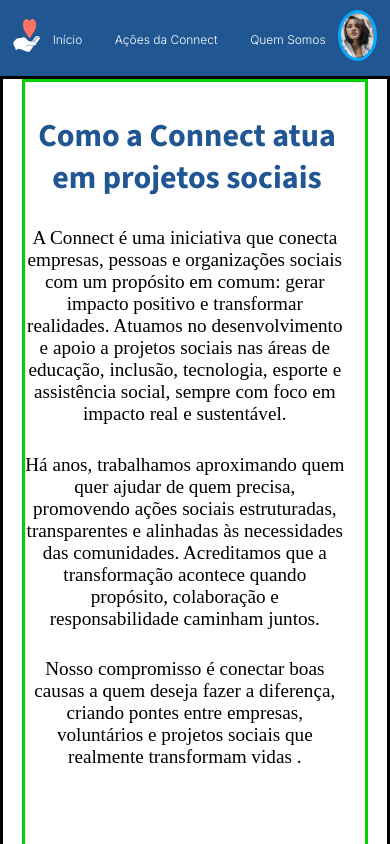
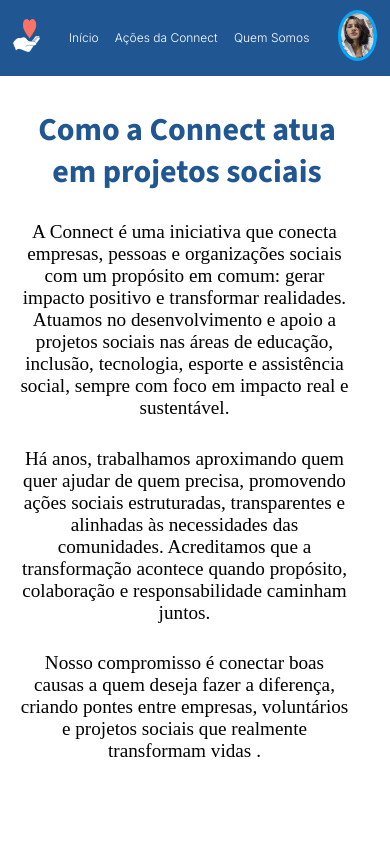
Before and after one commit to Marilia-savina/Connect, a React (Vite) app: page /QuemSomos in a window 390 px wide. Shown: the top 844 px of the page. Built offline with nearby package versions, Linux system fonts and the light colour scheme; a web font is replaced by a local one.

Commit message:
ajustes mobile

```diff
--- a/src/Components/AcoesDaConnect/acoes.module.scss
+++ b/src/Components/AcoesDaConnect/acoes.module.scss
@@ -4,7 +4,7 @@
          display: flex;
          flex-direction: column;
          align-items: center;
-        margin-left: 3rem;
+         margin-left: 3rem;
 
 
          .caixatextos {
@@ -20,7 +20,7 @@
                  font-size: 3rem;
                  font-family: var(--font-source);
                  margin-bottom: 1rem;
-                height:10vh;
+                 height: 10vh;
              }
 
              .p {
@@ -91,7 +91,7 @@
 
              display: flex;
              // flex-direction: column;
-            margin: auto;
+             margin: auto;
 
              .caixatextos {
                  // border: solid green;
@@ -110,11 +110,13 @@
                  }
 
                  .p {
-                    // border: solid red;
+
+                     //border: solid red;
                      font-weight: lighter;
-                     width: 60%;
+                     width: 100%;
                      height: 18vh;
-                     font-size:.9rem;
+                     font-size: 1.5rem;
+
                  }
              }
 
--- a/src/Components/NavBar/NavBar.module.scss
+++ b/src/Components/NavBar/NavBar.module.scss
@@ -52,8 +52,9 @@
 
             //border: solid red;
             display: flex;
-            justify-content: space-between;
+            justify-content: space-evenly;
             width: 70%;
+            font-size: .5rem;
 
 
             a{
--- a/src/Components/QuemSomos/QuemSomos.module.scss
+++ b/src/Components/QuemSomos/QuemSomos.module.scss
@@ -47,7 +47,7 @@
 
 @media (min-width: 200px) and (max-width:500px) {
 .containerAbaQS{
-    border: solid;
+   // border: solid;
     display: flex;
     height: 100vh;
 
@@ -60,7 +60,7 @@
 
 
     .containerText{
-      border: solid rgb(4, 209, 4);
+      //border: solid rgb(4, 209, 4);
       width: 90%;
       margin: auto;
       height: 100vh;
```
